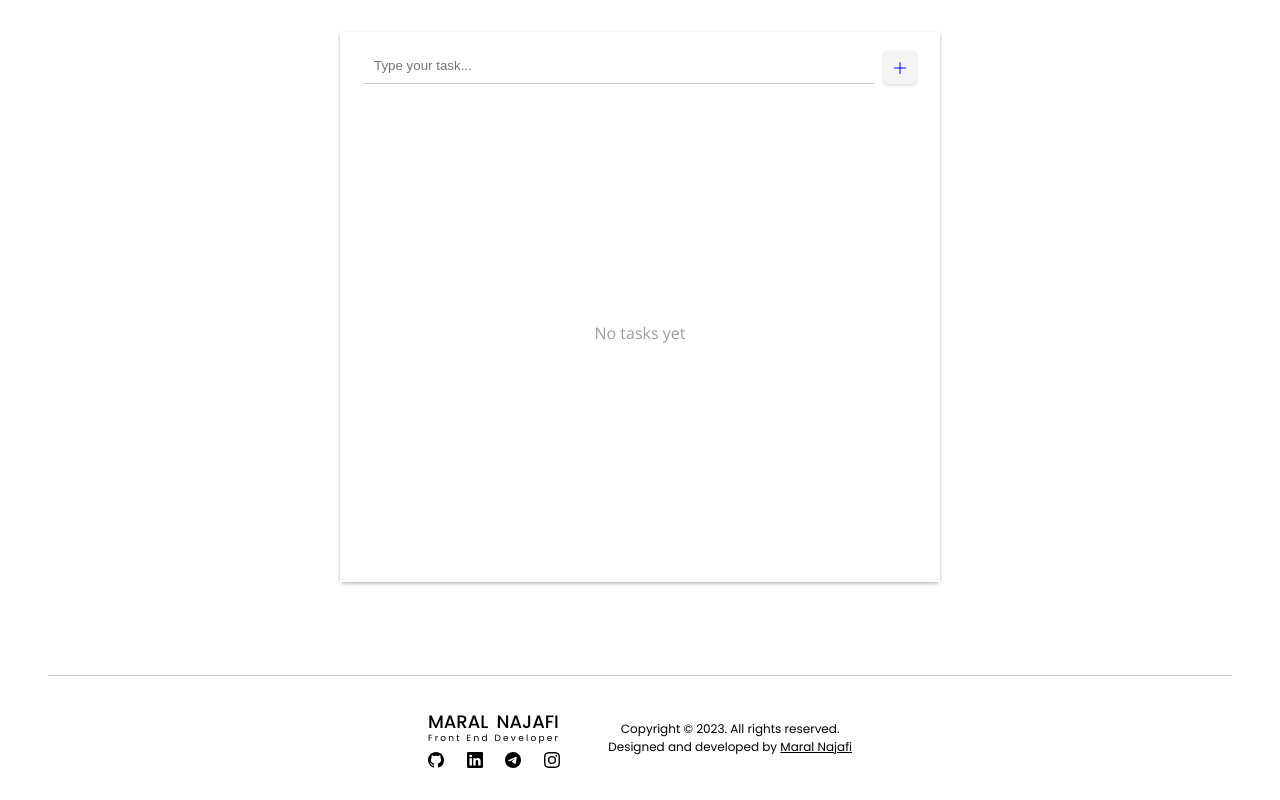
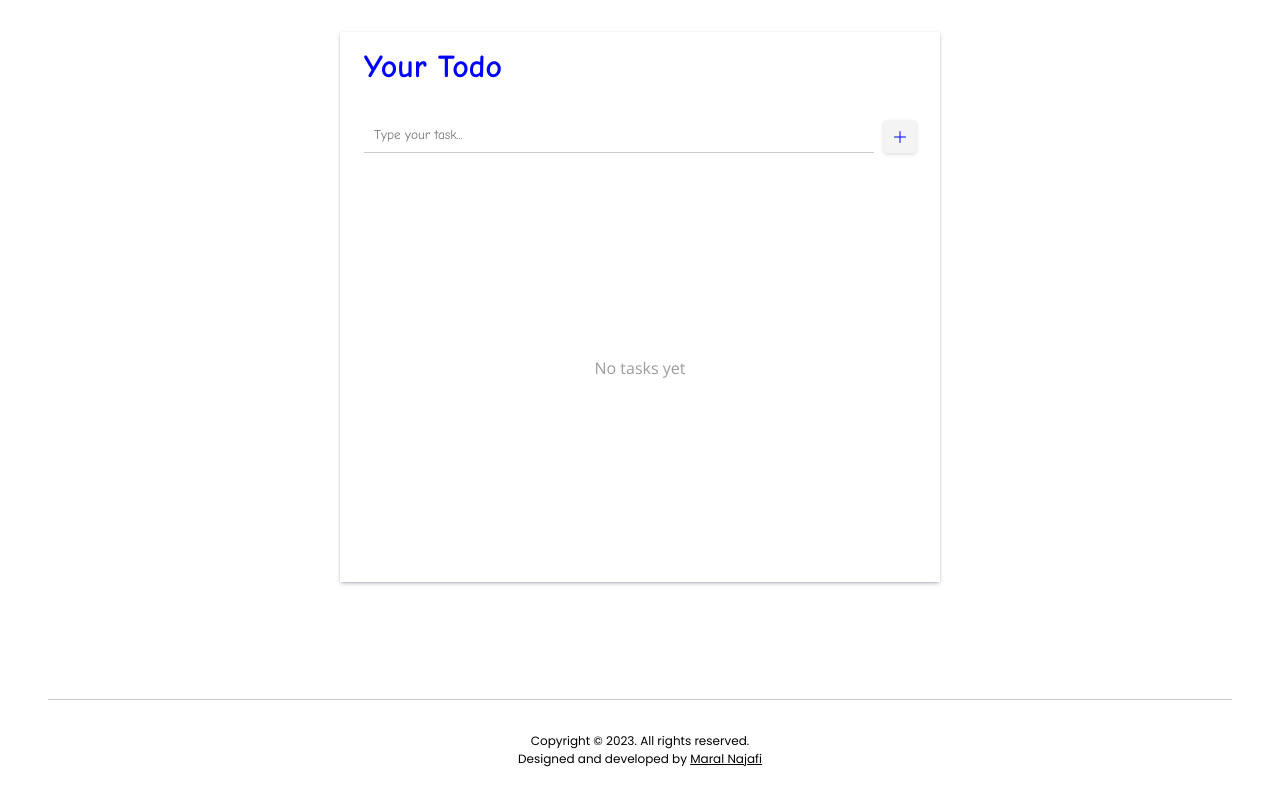
Before and after one commit to MaralNajafi/editable-todo-app, a React (Create React App) app: page / in a window 1280 px wide. Built offline with nearby package versions, Linux system fonts and the light colour scheme.

Commit message:
update app

```diff
--- a/src/App.css
+++ b/src/App.css
@@ -1,10 +1,10 @@
 @import "Reset";
 @import "Utilities";
-@import url("https://fonts.googleapis.com/css2?family=Open+Sans:ital,wght@0,300;0,400;0,500;0,600;1,300;1,400;1,500;1,600&family=Poppins:ital,wght@0,300;0,400;0,500;0,600;1,300;1,400;1,500;1,600&display=swap");
-
+@import url("https://fonts.googleapis.com/css2?family=Comic+Neue:wght@300;400;700&family=Open+Sans:ital,wght@0,300;0,400;0,500;0,600;1,300;1,400;1,500;1,600&family=Poppins:ital,wght@0,300;0,400;0,500;0,600;1,300;1,400;1,500;1,600&display=swap");
 :root {
   --ff-main: "Open Sans", sans-serif;
   --ff-Poppins: "Poppins", sans-serif;
+  --ff-comic: "Comic Neue", sans-serif;
 }
 
 
--- a/src/components/Boxes/CopyrightBox.jsx
+++ b/src/components/Boxes/CopyrightBox.jsx
@@ -6,7 +6,7 @@ export default function CopyrightBox() {
       <p>Copyright &copy; 2023. All rights reserved.</p>
       <p>
         Designed and developed by{" "}
-        <a href={"https://maralnajafi.github.io/personal-website"} target="_blank">
+        <a href={"https://maralnajafi.github.io/personal-website/about"} target="_blank">
           <span className="td-underline">Maral Najafi</span>
         </a>
       </p>
--- a/src/components/MainFooter/MainFooter.jsx
+++ b/src/components/MainFooter/MainFooter.jsx
@@ -1,17 +1,11 @@
 import React from "react";
-import MeBox from "../MeBox/MeBox";
 import CopyrightBox from "../Boxes/CopyrightBox";
-import SocialMediaBox from "../Boxes/SocialMediaBox";
 import "./MainFooter.css";
 
 export default function MainFooter() {
   return (
     <footer className="main-footer">
       <div className="main-footer__data d-flex jc-center ai-center flex-wrap">
-        <div className="d-flex flex-col gap-10px white-space-nw">
-          <MeBox name={"maral najafi"} position={"front end developer"} />
-          <SocialMediaBox />
-        </div>
         <CopyrightBox />
       </div>
     </footer>
--- a/src/components/TodoForm/TodoForm.css
+++ b/src/components/TodoForm/TodoForm.css
@@ -5,6 +5,10 @@
 .todo-form input {
   border-bottom: 1px solid #cccccc;
   padding: 10px;
+}
+
+.todo-form input::placeholder {
+  font-family: var(--ff-comic);
 }
 
 .todo-form button {
@@ -15,11 +19,10 @@
   box-shadow: rgba(0, 0, 0, 0.16) 0px 1px 4px;
 }
 
-.todo-form button:active{
-    box-shadow: none;
-
+.todo-form button:active {
+  box-shadow: none;
 }
 
-.todo-form button:hover{
+.todo-form button:hover {
   background-color: #f4f4f4;
 }
--- a/src/components/TodoHeader/TodoHeader.css
+++ b/src/components/TodoHeader/TodoHeader.css
@@ -1,5 +1,12 @@
-.todo-header{
+.todo-header {
   padding-inline: 8px;
+}
+
+.todo-header h1 {
+  color: blue;
+  text-transform: capitalize;
+  margin-bottom: 2rem;
+  font-family: var(--ff-comic);
 }
 
 .todo-header button {
@@ -17,10 +24,6 @@
   background-color: #e0e4ff;
 }
 
-.todo-header button:active{
+.todo-header button:active {
   box-shadow: none;
 }
-
-.s{
-  color: #6f6f6f;
-}
--- a/src/components/TodoHeader/TodoHeader.jsx
+++ b/src/components/TodoHeader/TodoHeader.jsx
@@ -10,6 +10,7 @@ export default function TodoHeader({
 }) {
   return (
     <div className="todo-header">
+      <h1>Your todo</h1>
       <TodoForm handleSubmit={handleSubmit} />
       {todos.length > 0 && (
         <div className="d-flex flex-row gap-10px">
```
